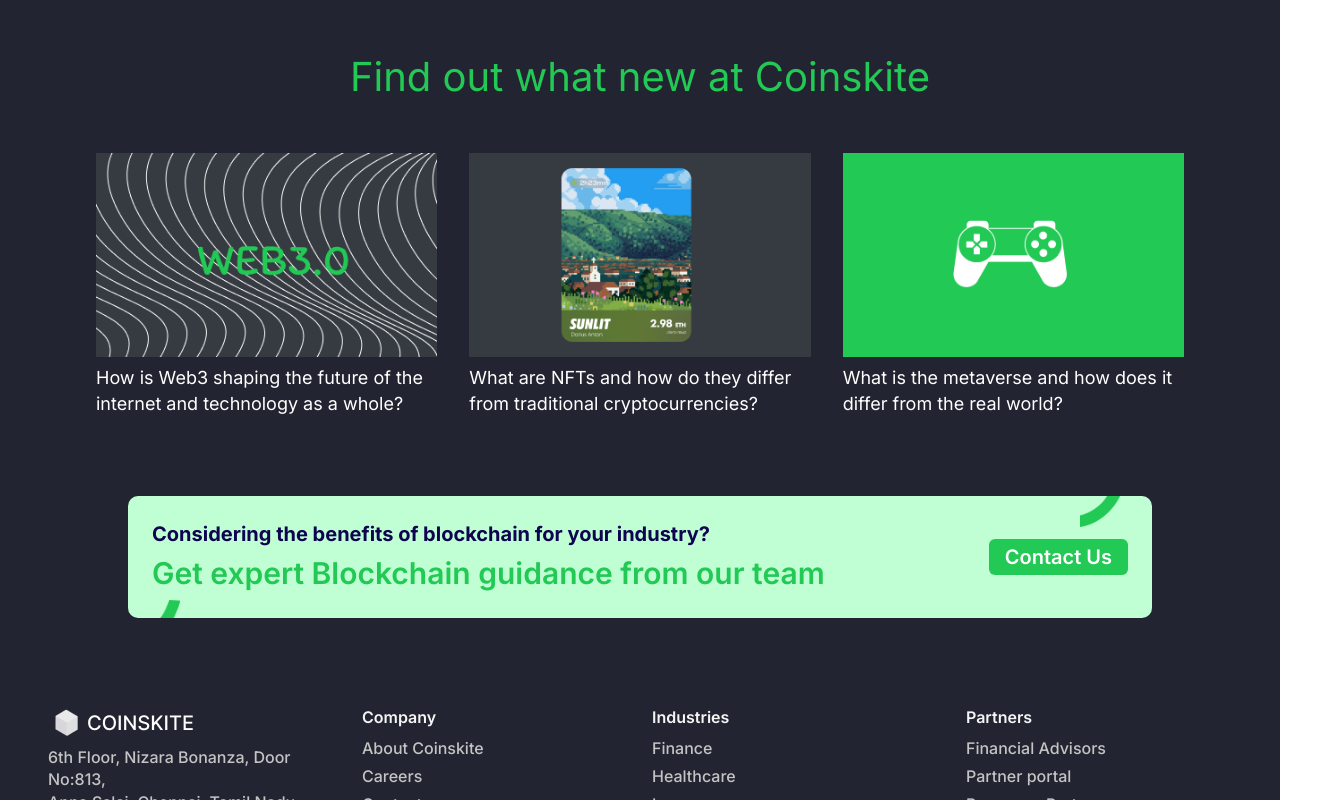
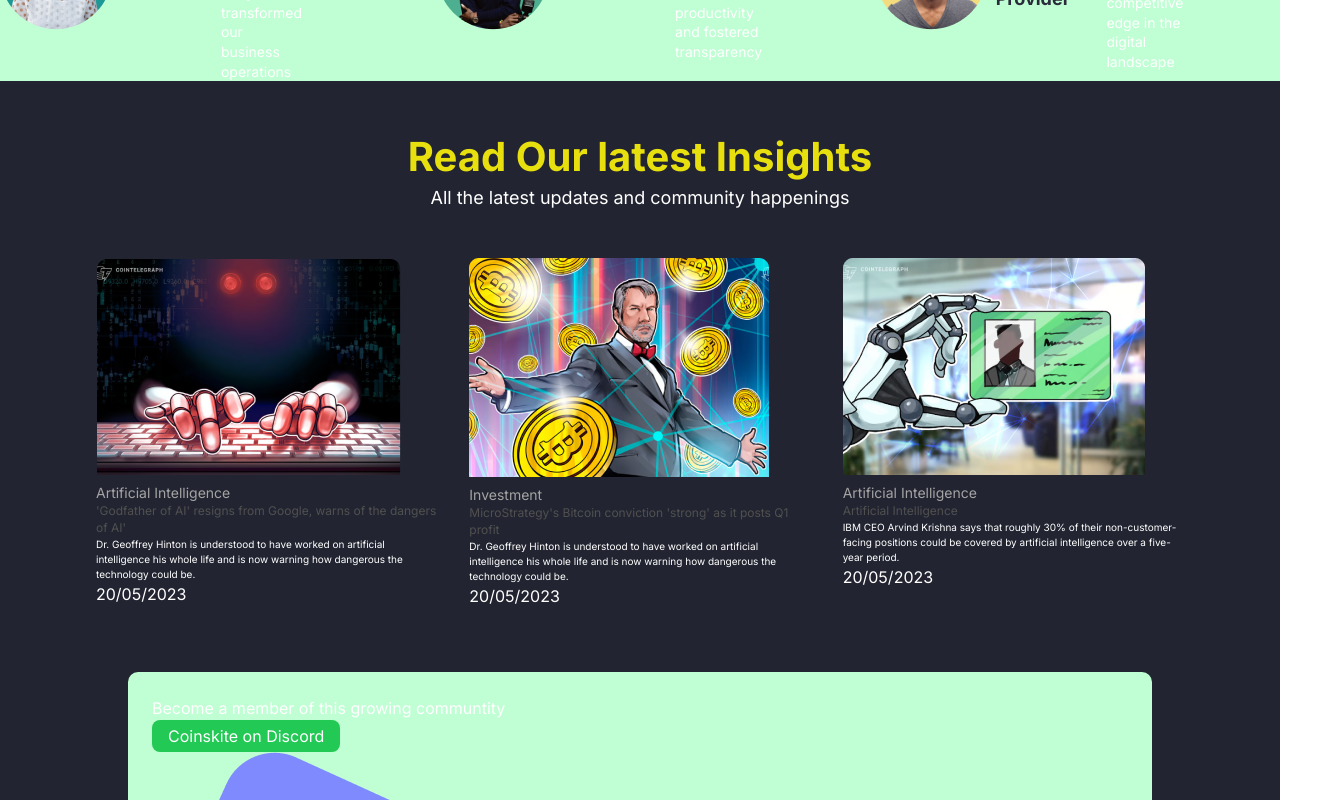
Before and after one commit to coinskite/website, a Next.js app: page / in a window 1280 px wide. Shown: the part 1680-2480 px from the top of the page, 1340 px wide, since content can reach past the window. Built offline with nearby package versions, Linux system fonts and the light colour scheme.

Commit message:
new -home update3

```diff
--- a/comp/Home/Blog.js
+++ b/comp/Home/Blog.js
@@ -1,27 +1,52 @@
 const list = [
   {
     key: "1",
-    src: "./img/home/new/Blog1.png",
-    detail: "How is Web3 shaping the future of the internet and technology as a whole?",
+    src: "/img/home_new/read articles/1.png",
+    title: "Artificial Intelligence",
+    subtitle: "'Godfather of AI' resigns from Google, warns of the dangers of AI'",
+    para: "Dr. Geoffrey Hinton is understood to have worked on artificial intelligence his whole life and is now warning how dangerous the technology could be.",
+    date: "20/05/2023"
+
   },
   {
     key: "2",
-    src: "./img/home/new/Blog2.png",
-    detail: "What are NFTs and how do they differ from traditional cryptocurrencies?",
+    src: "/img/home_new/read articles/2.png",
+    title: "Investment",
+    subtitle: "MicroStrategy's Bitcoin conviction 'strong' as it posts Q1 profit",
+    para: "Dr. Geoffrey Hinton is understood to have worked on artificial intelligence his whole life and is now warning how dangerous the technology could be.",
+    date: '20/05/2023'
   },
   {
     key: "3",
-    src: "./img/home/new/Blog3.png",
-    detail: "What is the metaverse and how does it differ from the real world?",
+    src: "/img/home_new/read articles/3.png",
+    title: "Artificial Intelligence",
+    subtitle: "Artificial Intelligence",
+    para: "IBM CEO Arvind Krishna says that roughly 30% of their non-customer-facing positions could be covered by artificial intelligence over a five-year period.",
+    date: "20/05/2023"
+
   },
 ]
 
-function Card({ src, detail }) {
+
+function Card({ src, title, para, subtitle, date }) {
   return (
     <div>
-      <img src={src} alt="" />
-      <p className="mt-2 text-[4px] xs:text-[6px] sm:text-[8px] md:text-[10px] lg:text-sm xl:text-lg">
-        {detail}
+      <img
+        className=""
+        src={src}
+        alt=""
+      />
+      <p className="mt-2 text-xs lg:text-sm xl:text-sm font-normal text-[#A4A4A4]">
+        {title}
+      </p>
+      <p className="text-[10px] lg:text-xs xl:text-xs text-[#505050] font-normal ">
+        {subtitle}
+      </p>
+      <p className="text-[8px] lg:text-[10px] xl:text-[10px] font-normal">
+        {para}
+      </p>
+      <p>
+        {date}
       </p>
     </div>
   )
@@ -31,9 +56,12 @@
   return (
     <div className="pad-main-3 2xl:py-14">
       <div className="max-w-7xl mx-auto">
-        <h1 className="text-[11px] xs:text-sm sm:text-lg md:text-[22px] lg:text-3xl xl:text-[40px] text-primary-900 text-center">
-          Find out what new at Coinskite
-        </h1>
+        <p className="text-sm xs:text-lg sm:text-lg md:text-[34px] xl:text-[40px] text-[#E8E00E] font-bold text-center">
+          Read Our latest Insights
+        </p>
+        <p className="text-[8px] xs:text-xs sm:text-base xl:text-lg font-normal text-center">
+          All the latest updates and community happenings
+        </p>
 
         <div className="grid grid-cols-3 gap-8 pad-main-3">
           {list.map(l => <Card {...l} />)}
--- a/comp/Home/Clients.js
+++ b/comp/Home/Clients.js
@@ -64,7 +64,7 @@
                 </p>
             </div>
 
-            <div className='df'>
+            <div className='grid grid-cols-3 gap-8 bg-[#BFFFD3]'>
                 {list.map(l => <Card {...l} />)}
             </div>
         </div>
--- a/comp/Home/Final.js
+++ b/comp/Home/Final.js
@@ -1,31 +1,18 @@
+import React from 'react'
+
 function Final() {
   return (
-    <div className="pad-main-1-3">
-      <div className="df justify-between px-3 py-5 md:p-6 md:mb-6 lg:mb-12 md:-mt-8 max-w-5xl mx-auto bg-[#BFFFD3] rounded-[10px] relative">
-        <div className="dfc gap-1">
-          <p className="text-[6px] xs:text-[6px] sm:text-[10px] md:text-xs lg:text-base xl:text-xl font-bold text-[#0F0450]">
-            Considering the benefits of blockchain for your industry?
-          </p>
-
-          <p className="text-[8px] xs:text-[11px] sm:text-[15px] md:text-lg lg:text-[25px] xl:text-3xl font-semibold text-primary-900">
-            Get expert Blockchain guidance from our team
-          </p>
-        </div>
-
-        <button className="text-[7px] xs:text-[8px] sm:text-[10px] md:text-xs lg:text-xl font-semibold bg-primary-900 text-white">
-          Contact Us
+    <div className='df justify-between px-3 py-5 md:p-6 md:mb-6 lg:mb-12 md:-mt-8 max-w-5xl mx-auto bg-[#BFFFD3] rounded-[10px] relative'>
+      <div>
+        <p>
+          Become a member of this growing communtity
+        </p>
+        <button className=' rounded-lg bg-primary-900'>
+          Coinskite on Discord
         </button>
-
         <img
-          className="absolute top-0 right-8 w-5 md:w-8 xl:w-10"
-          src="./img/home/new/contact2.png"
-          alt=""
-        />
-        <img
-          className="absolute bottom-0 left-8 w-4 md:w-5"
-          src="./img/home/new/contact1.png"
-          alt=""
-        />
+          className='df'
+          src='/img/home_new/community/message.png' />
       </div>
     </div>
   )
--- a/comp/Home/Unique.js
+++ b/comp/Home/Unique.js
@@ -57,7 +57,7 @@
         </p>
       </div>
 
-      <div className='df '>
+      <div className=' grid grid-cols-4 lg:grid-cols-4 gap-4 p-6 mb-8 '>
         {list.map(l => < Card {...l} />)}
       </div>
     </div>
```
